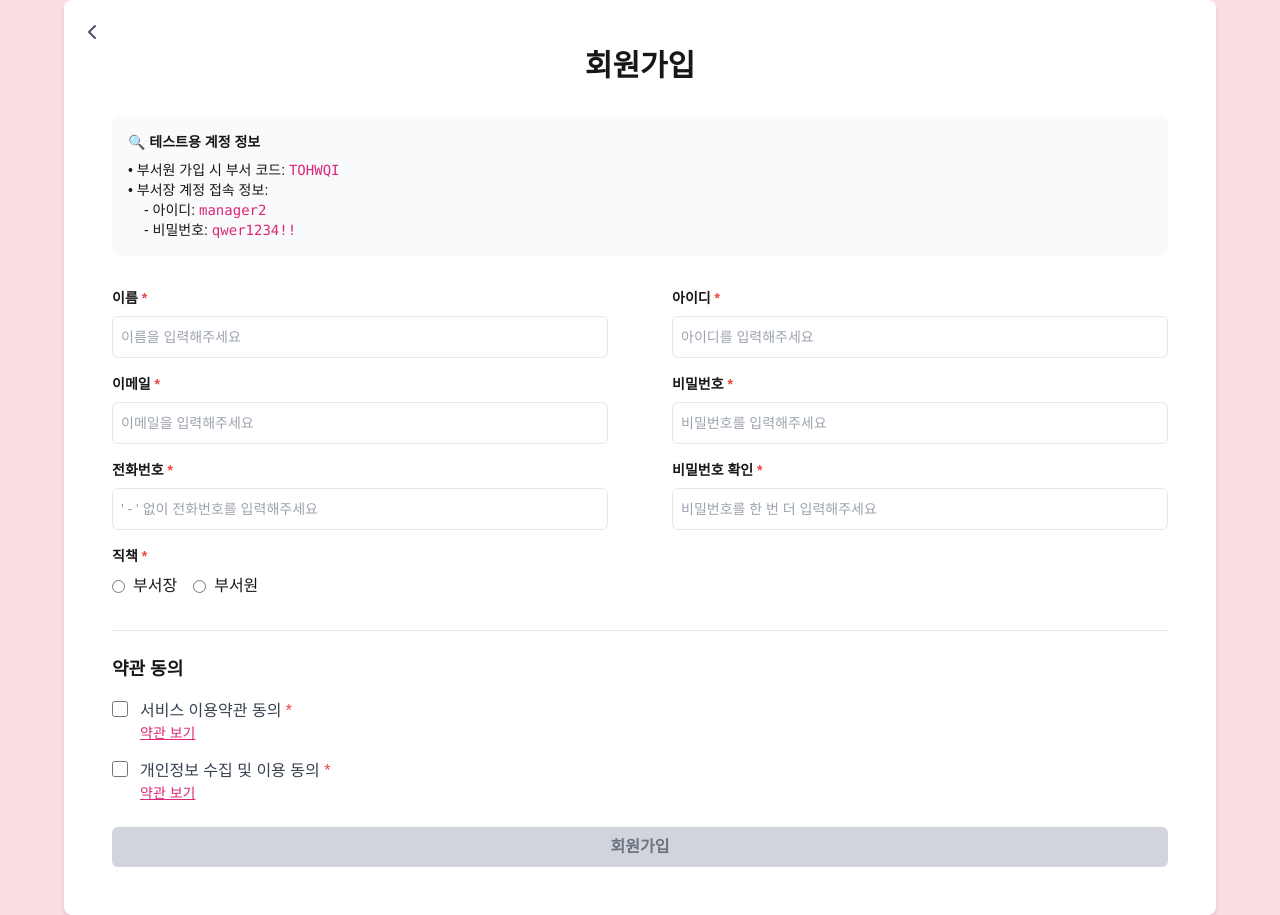
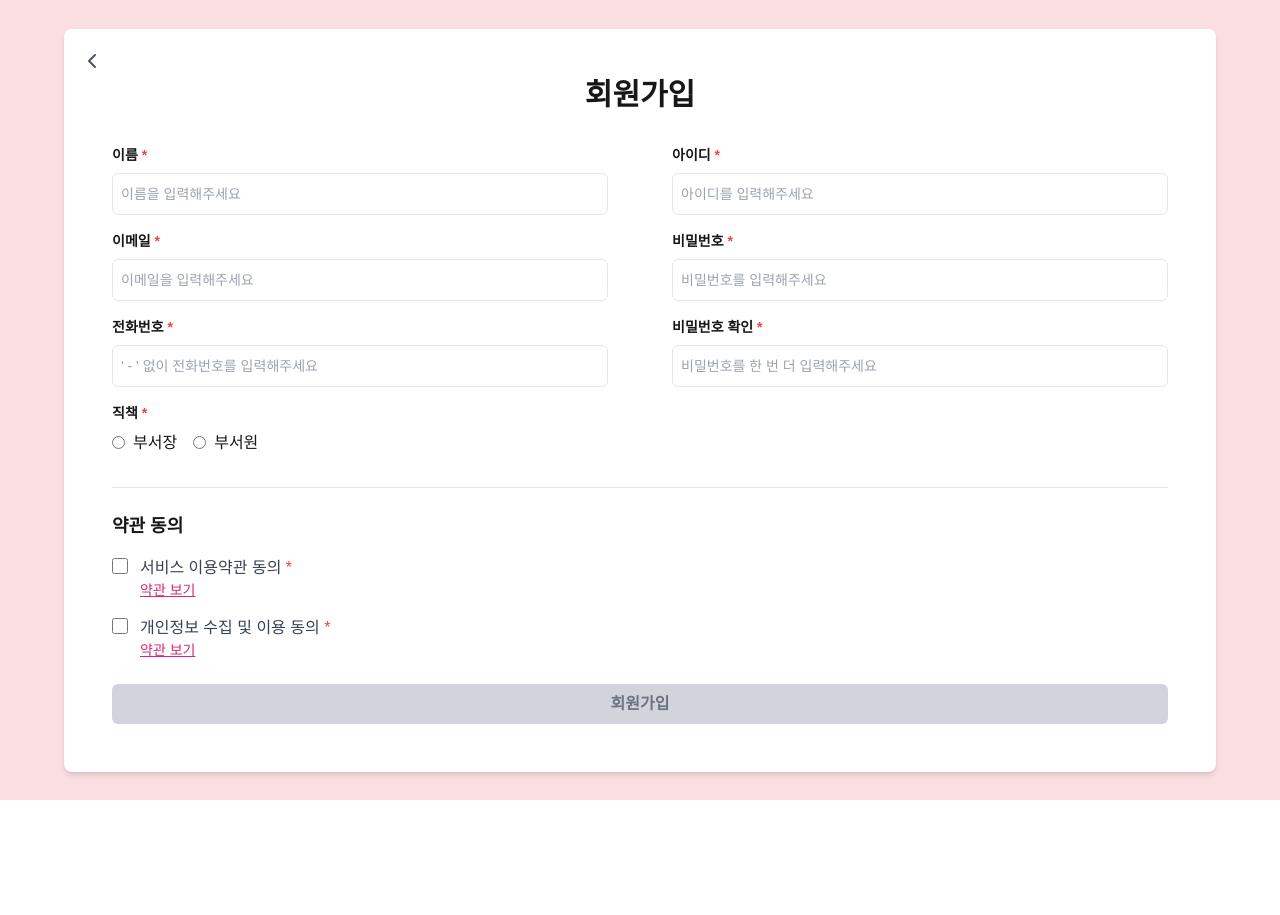
Before and after one commit to gjtjdwl/insideout-front, a Next.js app: page /register in a window 1280 px wide. After the commit the page ends 800 px from the top, so only its background shows below. Built offline with nearby package versions, Linux system fonts and the light colour scheme; a web font is replaced by a local one.

Commit message:
Fix: 테스트 계정 비공개

```diff
--- a/app/(noheader)/register/page.tsx
+++ b/app/(noheader)/register/page.tsx
@@ -661,7 +661,7 @@ const Register = () => {
         </h1>
 
         {/* 테스트 계정 정보 추가 */}
-        <div className="mb-8 p-4 bg-gray-50 rounded-lg text-sm">
+        {/* <div className="mb-8 p-4 bg-gray-50 rounded-lg text-sm">
           <p className="font-semibold mb-2">🔍 테스트용 계정 정보</p>
           <p>
             • 부서원 가입 시 부서 코드:{' '}
@@ -675,7 +675,7 @@ const Register = () => {
             - 비밀번호:{' '}
             <span className="font-mono text-pink-600">qwer1234!!</span>
           </p>
-        </div>
+        </div> */}
 
         <div className="grid grid-cols-1 md:grid-cols-2 gap-16">
           {/* 왼쪽 입력 필드 */}
```
